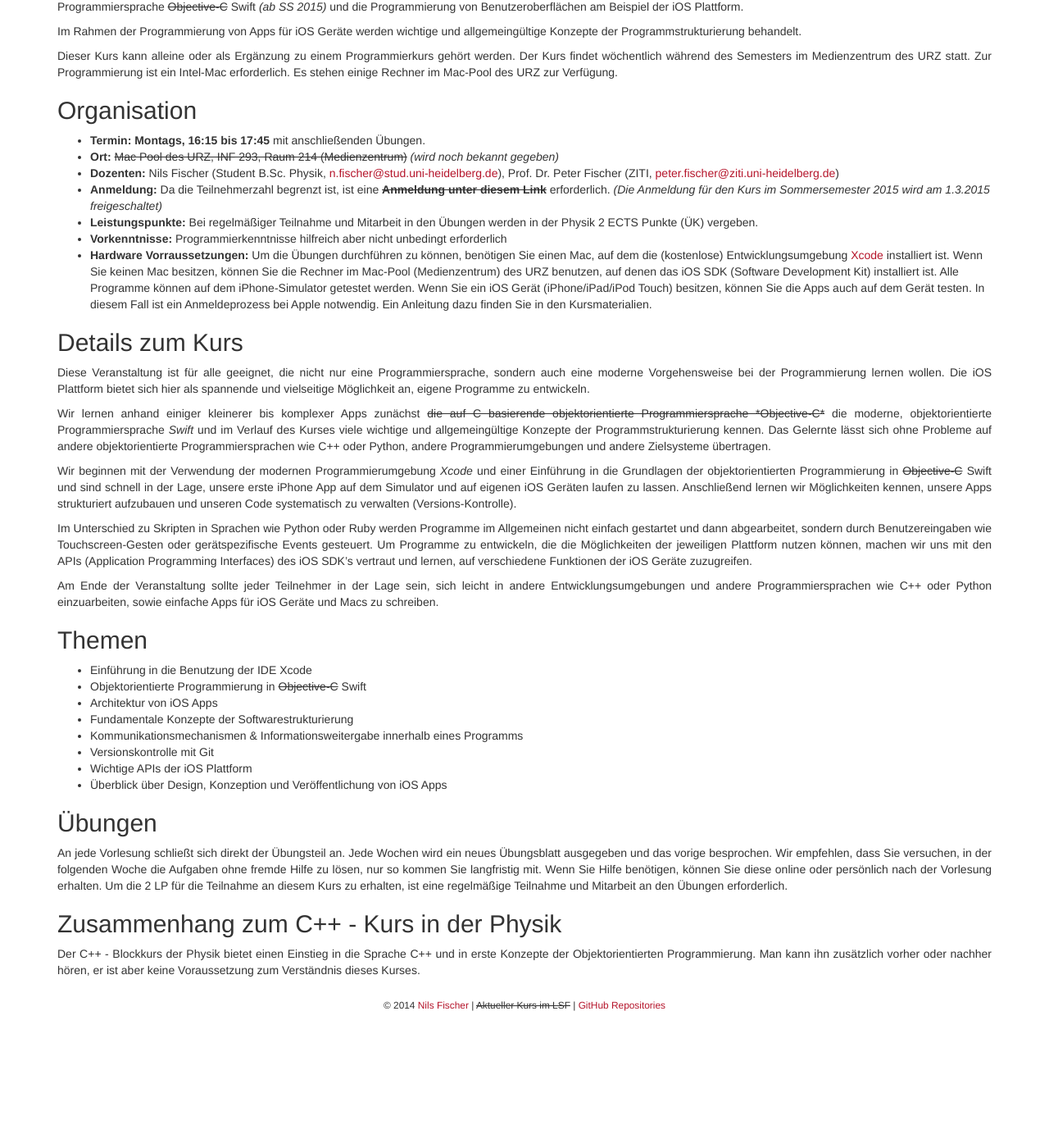
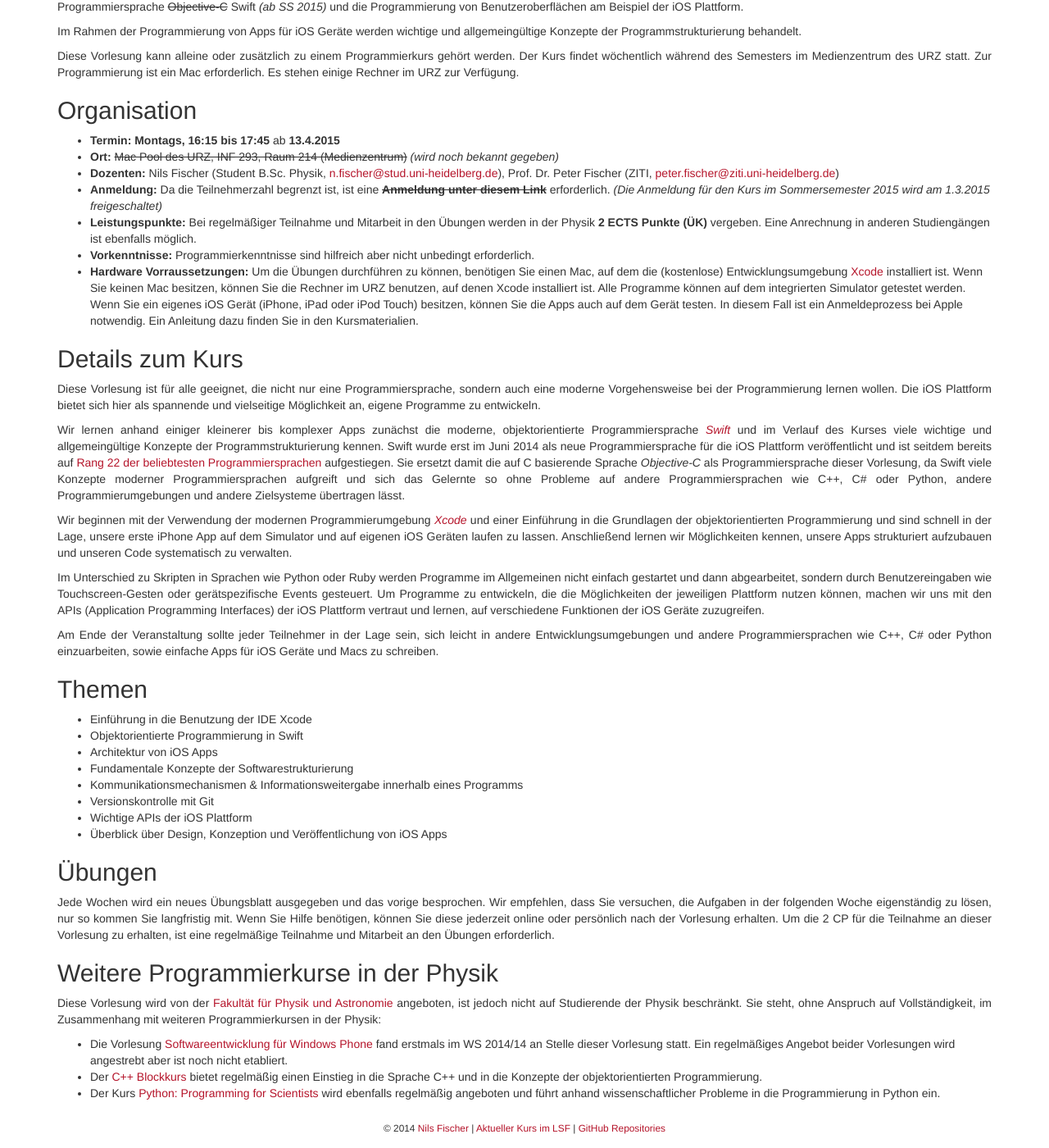
Before and after one commit to iOS-Dev-Kurs/iOS-Dev-Kurs.github.io, a Jekyll site: the page built from index.md, in a window 1280 px wide and 1400 px high, scrolled down 204 px. Shown: the whole window at 82% size. Built offline with Jekyll 4.4.1, drawn with Linux system fonts in a browser that asks for light colours; Markdown is read by kramdown in place of the engine named in the settings; before the commit the page ends 1454 px from its top, so only the background shows below that; some of the changed text lies outside the part shown.

Commit message:
updates for ss15

```diff
--- a/_includes/footer.html
+++ b/_includes/footer.html
@@ -1,5 +1,5 @@
 		<div class="container" id="footer">
-			<div id="copyright">&copy; 2014 <a href="http://www.viwid.com" target="_blank">Nils Fischer</a> | <s>Aktueller Kurs im LSF</s> | <a href="https://github.com/iOS-Dev-Kurs/" target="_blank">GitHub Repositories</a></div>
+			<div id="copyright">&copy; 2014 <a href="http://www.viwid.com" target="_blank">Nils Fischer</a> | <a href="http://lsf.uni-heidelberg.de/qisserver/rds?state=verpublish&status=init&vmfile=no&publishid=205935&moduleCall=webInfo&publishConfFile=webInfo&publishSubDir=veranstaltung" target="_blank">Aktueller Kurs im LSF</a> | <a href="https://github.com/iOS-Dev-Kurs/" target="_blank">GitHub Repositories</a></div>
 		</div>
 
 	</body>
--- a/index.md
+++ b/index.md
@@ -3,45 +3,41 @@ layout: default
 title: Allgemeine Informationen
 ---
 
-**Nächste Veranstaltung des Kurses im Sommersemester 2015. Im Wintersemester 2014/15 findet stattdessen die Vorlesung _[Softwareentwicklung für Windows Phone](http://sus.ziti.uni-heidelberg.de/Lehre/WinPhone1415/?lang=de)_ statt.**
+**Nächste Veranstaltung der Vorlesung im Sommersemester 2015. Anmeldung erforderlich (s.u.)!**
 
-Der Kurs *Softwareentwicklung für iOS* gibt eine Einführung in die moderne Programmentwicklung mit einer Integrierten Entwicklungsumgebung (IDE), die objektorientierte Programmiersprache <s>Objective-C</s> Swift *(ab SS 2015)* und die Programmierung von Benutzeroberflächen am Beispiel der iOS Plattform.
+Die Vorlesung *Softwareentwicklung für iOS* gibt eine Einführung in die moderne Programmentwicklung mit einer Integrierten Entwicklungsumgebung (IDE), die objektorientierte Programmiersprache <s>Objective-C</s> Swift *(ab SS 2015)* und die Programmierung von Benutzeroberflächen am Beispiel der iOS Plattform.
 
 Im Rahmen der Programmierung von Apps für iOS Geräte werden wichtige und allgemeingültige Konzepte der Programmstrukturierung behandelt.
 
-Dieser Kurs kann alleine oder als Ergänzung zu einem Programmierkurs gehört werden. Der Kurs findet wöchentlich während des Semesters im Medienzentrum des URZ statt. Zur Programmierung ist ein Intel-Mac erforderlich. Es stehen einige Rechner im Mac-Pool des URZ zur Verfügung.
+Diese Vorlesung kann alleine oder zusätzlich zu einem Programmierkurs gehört werden. Der Kurs findet wöchentlich während des Semesters im Medienzentrum des URZ statt. Zur Programmierung ist ein Mac erforderlich. Es stehen einige Rechner im URZ zur Verfügung.
 
 ## Organisation
 
-- **Termin: Montags, 16:15 bis 17:45** mit anschließenden Übungen.
+- **Termin:** **Montags, 16:15 bis 17:45** ab **13.4.2015**
 - **Ort:** <s>Mac Pool des URZ, INF 293, Raum 214 (Medienzentrum)</s> *(wird noch bekannt gegeben)*
 - **Dozenten:** Nils Fischer (Student B.Sc. Physik, [n.fischer@stud.uni-heidelberg.de](mailto:n.fischer@stud.uni-heidelberg.de)), Prof. Dr. Peter Fischer (ZITI, [peter.fischer@ziti.uni-heidelberg.de](mailto:peter.fischer@ziti.uni-heidelberg.de))
 - **Anmeldung:** Da die Teilnehmerzahl begrenzt ist, ist eine **<s>Anmeldung unter diesem Link</s>** erforderlich. *(Die Anmeldung für den Kurs im Sommersemester 2015 wird am 1.3.2015 freigeschaltet)*
-- **Leistungspunkte:** Bei regelmäßiger Teilnahme und Mitarbeit in den Übungen werden in der Physik 2 ECTS Punkte (ÜK) vergeben.
-- **Vorkenntnisse:** Programmierkenntnisse hilfreich aber nicht unbedingt erforderlich
+- **Leistungspunkte:** Bei regelmäßiger Teilnahme und Mitarbeit in den Übungen werden in der Physik **2 ECTS Punkte (ÜK)** vergeben. Eine Anrechnung in anderen Studiengängen ist ebenfalls möglich.
+- **Vorkenntnisse:** Programmierkenntnisse sind hilfreich aber nicht unbedingt erforderlich.
 - **Hardware Vorraussetzungen:**
-	Um die Übungen durchführen zu können, benötigen Sie einen Mac, auf dem die (kostenlose)
-	Entwicklungsumgebung [Xcode](https://itunes.apple.com/de/app/xcode/id497799835?mt=12) installiert ist.
-	Wenn Sie keinen Mac besitzen, können Sie die Rechner im Mac-Pool (Medienzentrum) des URZ benutzen, auf denen das iOS SDK (Software Development Kit) installiert ist.
-	Alle Programme können auf dem iPhone-Simulator getestet werden.
-	Wenn Sie ein iOS Gerät (iPhone/iPad/iPod Touch) besitzen, können Sie die Apps auch auf dem Gerät testen. In diesem Fall ist ein Anmeldeprozess bei Apple notwendig. Ein Anleitung dazu finden Sie in den Kursmaterialien.
+	Um die Übungen durchführen zu können, benötigen Sie einen Mac, auf dem die (kostenlose) Entwicklungsumgebung [Xcode](https://itunes.apple.com/de/app/xcode/id497799835?mt=12) installiert ist. Wenn Sie keinen Mac besitzen, können Sie die Rechner im URZ benutzen, auf denen Xcode installiert ist. Alle Programme können auf dem integrierten Simulator getestet werden. Wenn Sie ein eigenes iOS Gerät (iPhone, iPad oder iPod Touch) besitzen, können Sie die Apps auch auf dem Gerät testen. In diesem Fall ist ein Anmeldeprozess bei Apple notwendig. Ein Anleitung dazu finden Sie in den Kursmaterialien.
 
 ## Details zum Kurs
 
-Diese Veranstaltung ist für alle geeignet, die nicht nur eine Programmiersprache, sondern auch eine moderne Vorgehensweise bei der Programmierung lernen wollen. Die iOS Plattform bietet sich hier als spannende und vielseitige Möglichkeit an, eigene Programme zu entwickeln.
+Diese Vorlesung ist für alle geeignet, die nicht nur eine Programmiersprache, sondern auch eine moderne Vorgehensweise bei der Programmierung lernen wollen. Die iOS Plattform bietet sich hier als spannende und vielseitige Möglichkeit an, eigene Programme zu entwickeln.
 
-Wir lernen anhand einiger kleinerer bis komplexer Apps zunächst <s>die auf C basierende objektorientierte Programmiersprache *Objective-C*</s> die moderne, objektorientierte Programmiersprache *Swift* und im Verlauf des Kurses viele wichtige und allgemeingültige Konzepte der Programmstrukturierung kennen. Das Gelernte lässt sich ohne Probleme auf andere objektorientierte Programmiersprachen wie C++ oder Python, andere Programmierumgebungen und andere Zielsysteme übertragen.
+Wir lernen anhand einiger kleinerer bis komplexer Apps zunächst die moderne, objektorientierte Programmiersprache *[Swift](https://developer.apple.com/swift/)* und im Verlauf des Kurses viele wichtige und allgemeingültige Konzepte der Programmstrukturierung kennen. Swift wurde erst im Juni 2014 als neue Programmiersprache für die iOS Plattform veröffentlicht und ist seitdem bereits auf [Rang 22 der beliebtesten Programmiersprachen](http://redmonk.com/sogrady/2015/01/14/language-rankings-1-15/) aufgestiegen. Sie ersetzt damit die auf C basierende Sprache *Objective-C* als Programmiersprache dieser Vorlesung, da Swift viele Konzepte moderner Programmiersprachen aufgreift und sich das Gelernte so ohne Probleme auf andere Programmiersprachen wie C++, C# oder Python, andere Programmierumgebungen und andere Zielsysteme übertragen lässt.
 
-Wir beginnen mit der Verwendung der modernen Programmierumgebung *Xcode* und einer Einführung in die Grundlagen der objektorientierten Programmierung in <s>Objective-C</s> Swift und sind schnell in der Lage, unsere erste iPhone App auf dem Simulator und auf eigenen iOS Geräten laufen zu lassen. Anschließend lernen wir Möglichkeiten kennen, unsere Apps strukturiert aufzubauen und unseren Code systematisch zu verwalten (Versions-Kontrolle).
+Wir beginnen mit der Verwendung der modernen Programmierumgebung *[Xcode](https://developer.apple.com/xcode/)* und einer Einführung in die Grundlagen der objektorientierten Programmierung und sind schnell in der Lage, unsere erste iPhone App auf dem Simulator und auf eigenen iOS Geräten laufen zu lassen. Anschließend lernen wir Möglichkeiten kennen, unsere Apps strukturiert aufzubauen und unseren Code systematisch zu verwalten.
 
-Im Unterschied zu Skripten in Sprachen wie Python oder Ruby werden Programme im Allgemeinen nicht einfach gestartet und dann abgearbeitet, sondern durch Benutzereingaben wie Touchscreen-Gesten oder gerätspezifische Events gesteuert. Um Programme zu entwickeln, die die Möglichkeiten der jeweiligen Plattform nutzen können, machen wir uns mit den APIs (Application Programming Interfaces) des iOS SDK's vertraut und lernen, auf verschiedene Funktionen der iOS Geräte zuzugreifen.
+Im Unterschied zu Skripten in Sprachen wie Python oder Ruby werden Programme im Allgemeinen nicht einfach gestartet und dann abgearbeitet, sondern durch Benutzereingaben wie Touchscreen-Gesten oder gerätspezifische Events gesteuert. Um Programme zu entwickeln, die die Möglichkeiten der jeweiligen Plattform nutzen können, machen wir uns mit den APIs (Application Programming Interfaces) der iOS Plattform vertraut und lernen, auf verschiedene Funktionen der iOS Geräte zuzugreifen.
 
-Am Ende der Veranstaltung sollte jeder Teilnehmer in der Lage sein, sich leicht in andere Entwicklungsumgebungen und andere Programmiersprachen wie C++ oder Python einzuarbeiten, sowie einfache Apps für iOS Geräte und Macs zu schreiben.
+Am Ende der Veranstaltung sollte jeder Teilnehmer in der Lage sein, sich leicht in andere Entwicklungsumgebungen und andere Programmiersprachen wie C++, C# oder Python einzuarbeiten, sowie einfache Apps für iOS Geräte und Macs zu schreiben.
 
 ## Themen
 
 - Einführung in die Benutzung der IDE Xcode
-- Objektorientierte Programmierung in <s>Objective-C</s> Swift
+- Objektorientierte Programmierung in Swift
 - Architektur von iOS Apps
 - Fundamentale Konzepte der Softwarestrukturierung
 - Kommunikationsmechanismen & Informationsweitergabe innerhalb eines Programms
@@ -51,8 +47,12 @@ Am Ende der Veranstaltung sollte jeder Teilnehmer in der Lage sein, sich leicht
 
 ## Übungen
 
-An jede Vorlesung schließt sich direkt der Übungsteil an. Jede Wochen wird ein neues Übungsblatt ausgegeben und das vorige besprochen. Wir empfehlen, dass Sie versuchen, in der folgenden Woche die Aufgaben ohne fremde Hilfe zu lösen, nur so kommen Sie langfristig mit. Wenn Sie Hilfe benötigen, können Sie diese online oder persönlich nach der Vorlesung erhalten. Um die 2 LP für die Teilnahme an diesem Kurs zu erhalten, ist eine regelmäßige Teilnahme und Mitarbeit an den Übungen erforderlich.
+Jede Wochen wird ein neues Übungsblatt ausgegeben und das vorige besprochen. Wir empfehlen, dass Sie versuchen, die Aufgaben in der folgenden Woche eigenständig zu lösen, nur so kommen Sie langfristig mit. Wenn Sie Hilfe benötigen, können Sie diese jederzeit online oder persönlich nach der Vorlesung erhalten. Um die 2 CP für die Teilnahme an dieser Vorlesung zu erhalten, ist eine regelmäßige Teilnahme und Mitarbeit an den Übungen erforderlich.
 
-## Zusammenhang zum C++ - Kurs in der Physik
+## Weitere Programmierkurse in der Physik
 
-Der C++ - Blockkurs der Physik bietet einen Einstieg in die Sprache C++ und in erste Konzepte der Objektorientierten Programmierung. Man kann ihn zusätzlich vorher oder nachher hören, er ist aber keine Voraussetzung zum Verständnis dieses Kurses.
+Diese Vorlesung wird von der [Fakultät für Physik und Astronomie](http://www.physik.uni-heidelberg.de) angeboten, ist jedoch nicht auf Studierende der Physik beschränkt. Sie steht, ohne Anspruch auf Vollständigkeit, im Zusammenhang mit weiteren Programmierkursen in der Physik:
+
+- Die Vorlesung [Softwareentwicklung für Windows Phone](http://sus.ziti.uni-heidelberg.de/Lehre/WinPhone1415/?lang=de) fand erstmals im WS 2014/14 an Stelle dieser Vorlesung statt. Ein regelmäßiges Angebot beider Vorlesungen wird angestrebt aber ist noch nicht etabliert.
+- Der [C++ Blockkurs](http://wiki.kip.uni-heidelberg.de/ti/Informatik-Vorkurs/index.php/Main_Page) bietet regelmäßig einen Einstieg in die Sprache C++ und in die Konzepte der objektorientierten Programmierung.
+- Der Kurs [Python: Programming for Scientists](http://www.mpia.de/~robitaille/python.html) wird ebenfalls regelmäßig angeboten und führt anhand wissenschaftlicher Probleme in die Programmierung in Python ein.
```
Also changed, not shown: material/index.md (+26 -16 lines), uni-hd-app/index.md (+1 -0 lines).
